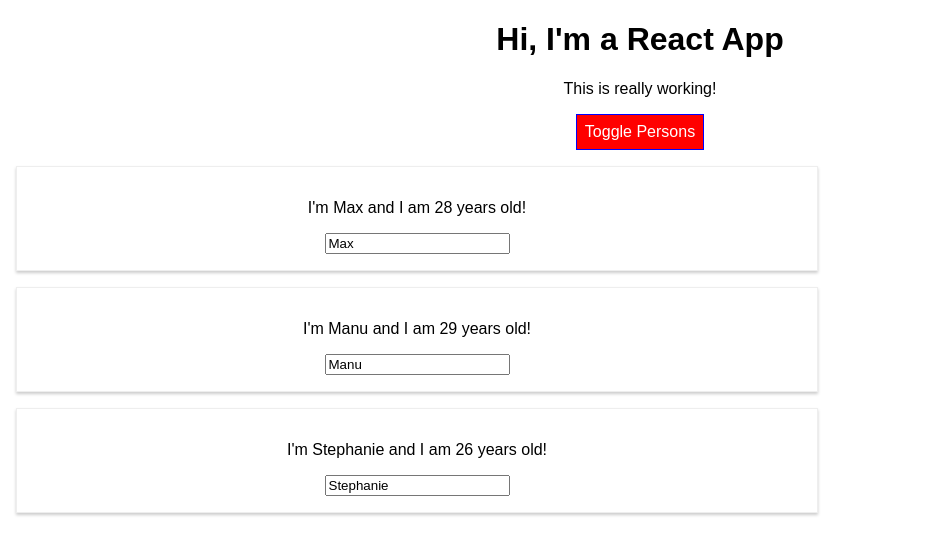
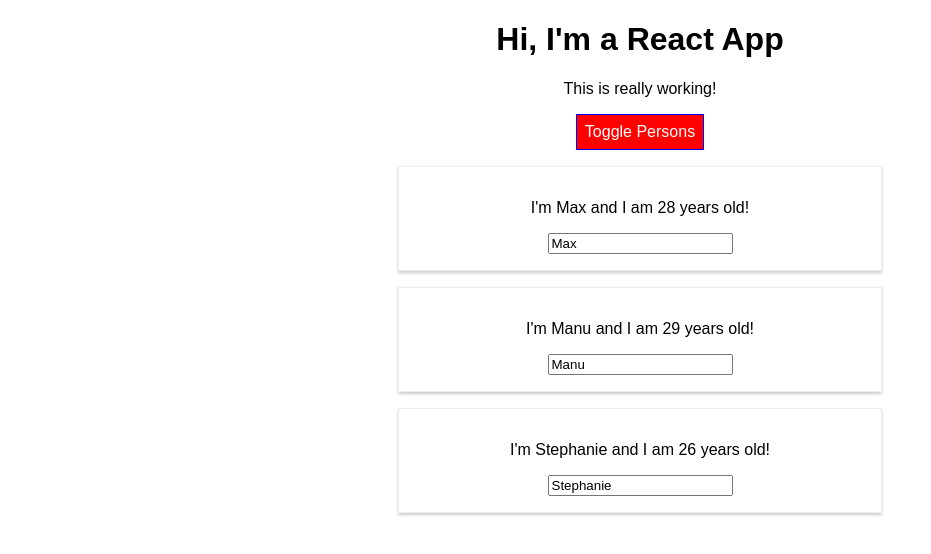
Before and after one commit to rkristelijn/my-react, a React (Create React App) app: page / in a window 1280 px wide. Both pictures are taken after a click on the button "Toggle Persons". Shown: the top 554 px of the page, without its empty margins (0-931 px from the left). Built offline with nearby package versions, Linux system fonts and the light colour scheme.

Commit message:
college-65 media selectors

```diff
--- a/src/App.js
+++ b/src/App.js
@@ -1,5 +1,5 @@
 import React, { Component } from 'react';
-import Radium from 'radium';
+import Radium, { StyleRoot } from 'radium';
 import './App.css';
 import Person from './Person/Person';
 
@@ -81,7 +81,7 @@
       border: '1px solid blue',
       padding: '8px',
       cursor: 'pointer',
-      ':hover': {
+      ':hover': { //hover is a css pseudo selector
         backgroundColor: 'lightgreen',
         color: 'black'
       }
@@ -115,12 +115,14 @@
     }
 
     return (
+      <StyleRoot>
         <div className="App">
           <h1>Hi, I'm a React App</h1>
           <p className={classes.join(' ')}>This is really working!</p>
           <button style={style} onClick={this.togglePersonsHandler}>Toggle Persons {this.state.showPersons}</button>
           {persons}
         </div>
+      </StyleRoot>
     );
   };
   // we need to import React, because under the hood is is used to compile the nested HTML, JSX
--- a/src/Person/Person.css
+++ b/src/Person/Person.css
@@ -1,8 +1,16 @@
 .Person {
     width:60%;
-    margin: 16px;
+    margin: 16px auto;
     border: 1px solid #eee;
     box-shadow: 0 2px 3px #ccc;
     padding: 16px;
     text-align: center;
 }
+
+/*
+if you want to scope it to a component or change dynamically @see Person.js
+@media (min-width: 500px) {
+    .Person {
+        width:450px;
+    }
+} */
--- a/src/Person/Person.js
+++ b/src/Person/Person.js
@@ -3,7 +3,14 @@
 import './Person.css';
 
 const person = (props) => {
-    return (<div className="Person">
+    //Uncaught Error: To use plugins requiring `addCSS` (e.g. keyframes, media queries), please wrap your application in the StyleRoot component. Component name: `person`.
+    // solution: wrap full app in <StyleRoot>
+    const style = {
+        '@media (min-width: 500px)': {
+            width: '450px'
+        }
+    }
+    return (<div className="Person" style={style}>
         <p onClick={props.click}>I'm {props.name} and I am {props.age} years old!</p>
         <p>{props.children}</p>
         <input type="text" onChange={props.changed} value={props.name} />
```
Lines whose indentation alone changed are shown as unchanged.
